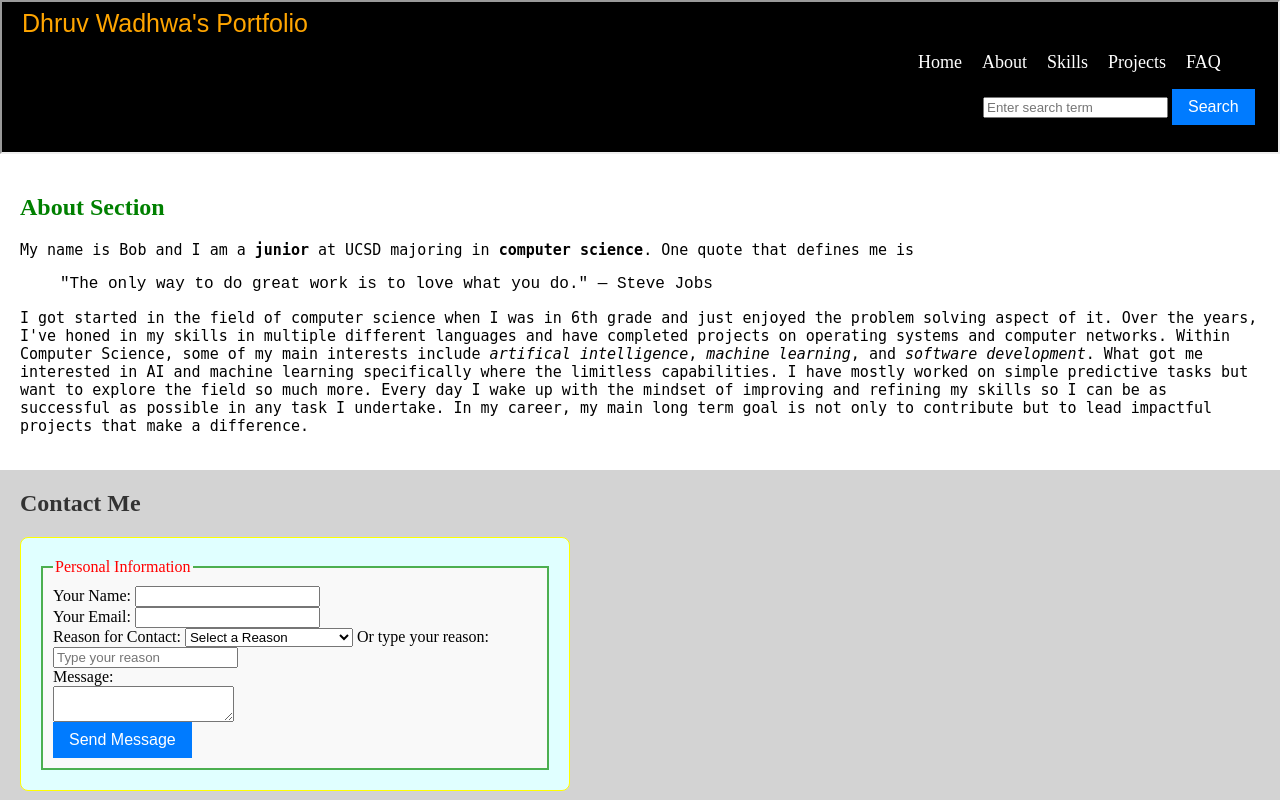
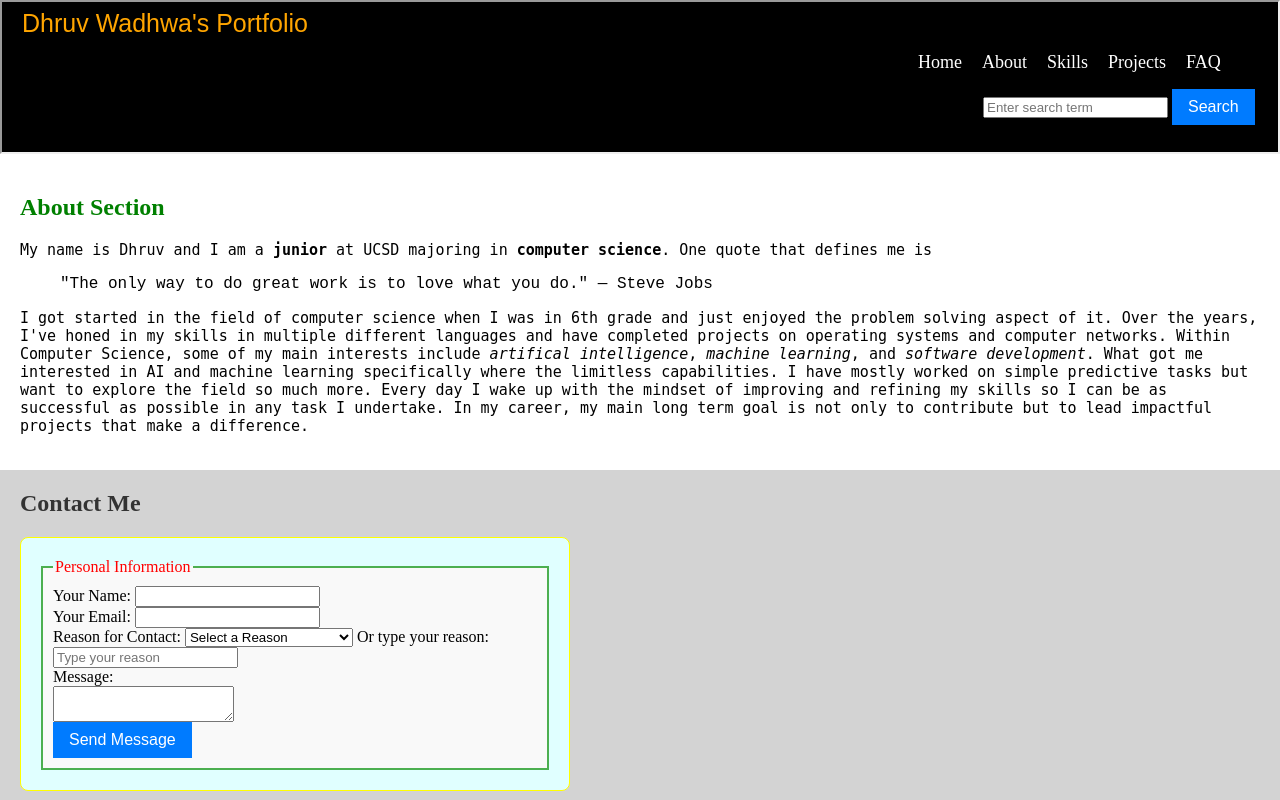
Before and after one commit to dwadhwa123/CSE134B-Hw3, a plain HTML site: page about.html in a window 1280 px wide. Shown: the top 800 px of the page. Drawn offline with Linux system fonts and the light colour scheme; a web font is replaced by a local one.

Commit message:
Final change

```diff
--- a/about.html
+++ b/about.html
@@ -28,7 +28,7 @@
   <main>
     <section id="about">
         <h2>About Section</h2>
-        <p>My name is Bob and I am a <b>junior</b> at UCSD majoring in <b>computer science</b>. One quote that defines me is </p><blockquote>
+        <p>My name is Dhruv and I am a <b>junior</b> at UCSD majoring in <b>computer science</b>. One quote that defines me is </p><blockquote>
           "The only way to do great work is to love what you do." — Steve Jobs
         </blockquote>
           <p>I got started in the field of computer science when I was in 6th grade and just enjoyed the problem solving aspect of it. Over the years, I've honed in my skills in multiple different languages and have completed projects on operating systems and computer networks.
```
